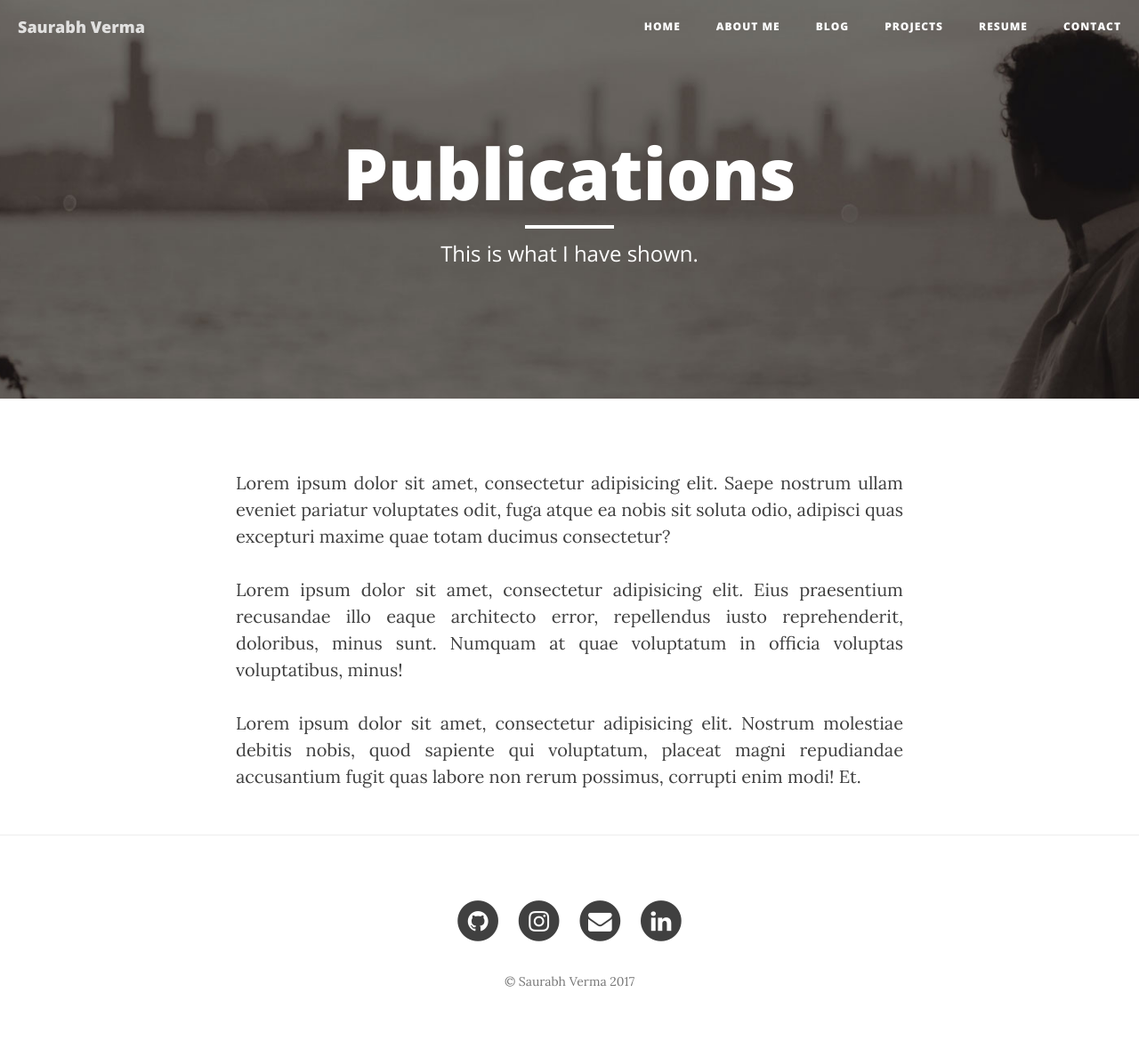
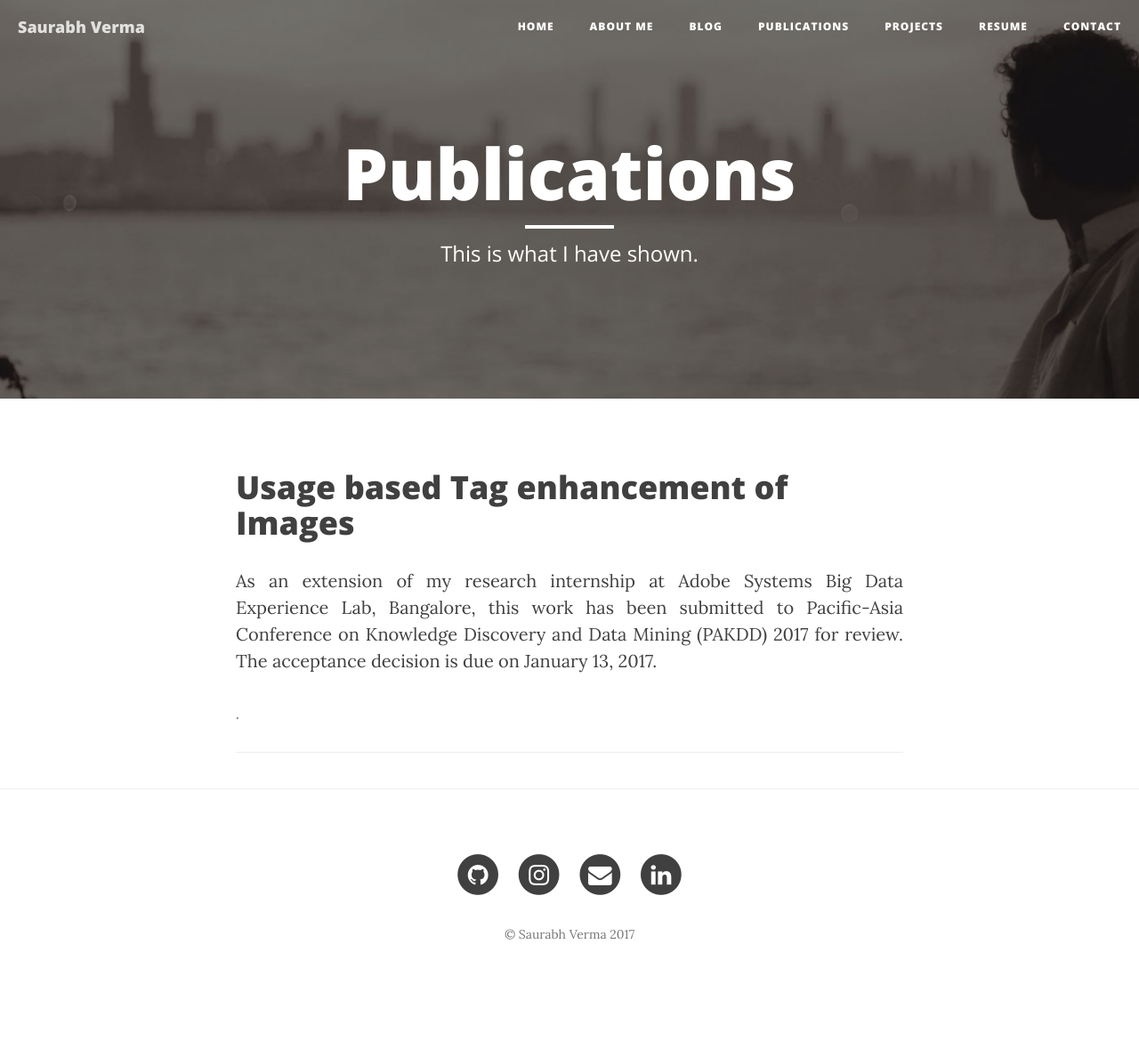
Before and after one commit to saurrv/saurrv.github.io, a Jekyll site: the page built from publications.html, in a window 1280 px wide. Shown: the whole page at 89% size. Built offline with Jekyll 4.4.1, drawn with Linux system fonts in a browser that asks for light colours; nearby versions of some CDN libraries; after the commit the page ends 1126 px from its top, so only the background shows below that.

Commit message:
Publications

```diff
--- a/_data/publications.yml
+++ b/_data/publications.yml
@@ -1,56 +1,6 @@
-# careers section data
-- name:
-    detail: Nextcode
-    i18n: nextcode
-  desc:
-    detail: Now I am in Nextcode and develop website with Python code for genetic analysis.
-    i18n: nextcode_des
-  date:
-    detail: Apr. 2016
-    i18n: nextcode_date
-  job:
-    detail: Python Developer
-    i18n: nextcode_job
-  icon: fa-plus-square
-
-- name:
-    detail: Netease Game
-    i18n: netease
-  desc:
-    detail: In Netease game, I learned game service system and use Python code for ops.
-    i18n: netease_des
-  date:
-    detail: Jun. 2015
-    i18n: nextcode_date
-  job:
-    detail: Dev Ops
-    i18n: netease_job
-  icon: fa-gamepad
-
-- name:
-    detail: Ucloud
-    i18n: ucloud
-  desc:
-    detail: In ucloud, I started to deal with servers and Linux system and use shell scripts to manage massive server.
-    i18n: ucloud_des
-  date:
-    detail: Sep. 2013
-    i18n: ucloud_date
-  job:
-    detail: Dev Ops
-    i18n: ucloud_job
-  icon: fa-cloud
-
-- name:
-    detail: Graduation
-    i18n: college
-  desc:
-    detail: At July 2013,I graduated from college and started my IT technology tour.
-    i18n: college_des
-  date:
-    detail: Jul. 2013
-    i18n: college_date
-  job:
-    detail: Student
-    i18n: college_job
-  icon: fa-book
+- title: "Usage based Tag enhancement of Images"
+  subtitle: ""
+  image: ""
+  url: ""
+  reference: ""
+  description: "As an extension of my research internship at Adobe Systems Big Data Experience Lab, Bangalore, this work has been submitted to Pacific-Asia Conference on Knowledge Discovery and Data Mining (PAKDD) 2017 for review. The acceptance decision is due on January 13, 2017."
--- a/_includes/nav.html
+++ b/_includes/nav.html
@@ -33,9 +33,9 @@
                 <li>
                     <a href="{{ site.baseurl }}/" target="_self">Blog</a>
                 </li>
-                <!--<li>
-                    <a href="{{ site.baseurl }}/publications">Publications</a>
-                </li>-->
+                <li>
+                    <a href="{{ site.baseurl }}/publications" target="_self">Publications</a>
+                </li>
                 <li>
                     <a href="{{ site.baseurl }}/projects" target="_self">Projects</a>
                 </li>
--- a/publications.html
+++ b/publications.html
@@ -5,8 +5,27 @@ description: "This is what I have shown."
 header-img: "img/about-bg.jpg"
 ---
 
-<p>Lorem ipsum dolor sit amet, consectetur adipisicing elit. Saepe nostrum ullam eveniet pariatur voluptates odit, fuga atque ea nobis sit soluta odio, adipisci quas excepturi maxime quae totam ducimus consectetur?</p>
+{% for paper in site.data.publications %}
+<div class="post-preview">
+    <a href="{% if paper.url %} {{ paper.url }} {% else %} # {% endif %}">
+        <h2 class="post-title"> {{ paper.title }} </h2>
+    </a>
 
-<p>Lorem ipsum dolor sit amet, consectetur adipisicing elit. Eius praesentium recusandae illo eaque architecto error, repellendus iusto reprehenderit, doloribus, minus sunt. Numquam at quae voluptatum in officia voluptas voluptatibus, minus!</p>
+    {% if paper.subtitle %}
+    <h3 class="post-subtitle">
+        {{ paper.subtitle }}
+    </h3>
+    {% endif %}
 
-<p>Lorem ipsum dolor sit amet, consectetur adipisicing elit. Nostrum molestiae debitis nobis, quod sapiente qui voluptatum, placeat magni repudiandae accusantium fugit quas labore non rerum possimus, corrupti enim modi! Et.</p>
+    <p> {{ paper.description }} </p>
+
+    {% if paper.image %}
+    <img src=" {{ paper.image | prepend: site.baseurl }}">
+    {% endif %}
+
+    {% if paper.reference %}
+    <p class="post-meta"> {{ paper.reference }}.</p>
+    {% endif %}
+</div>
+<hr>
+{% endfor %}
```
